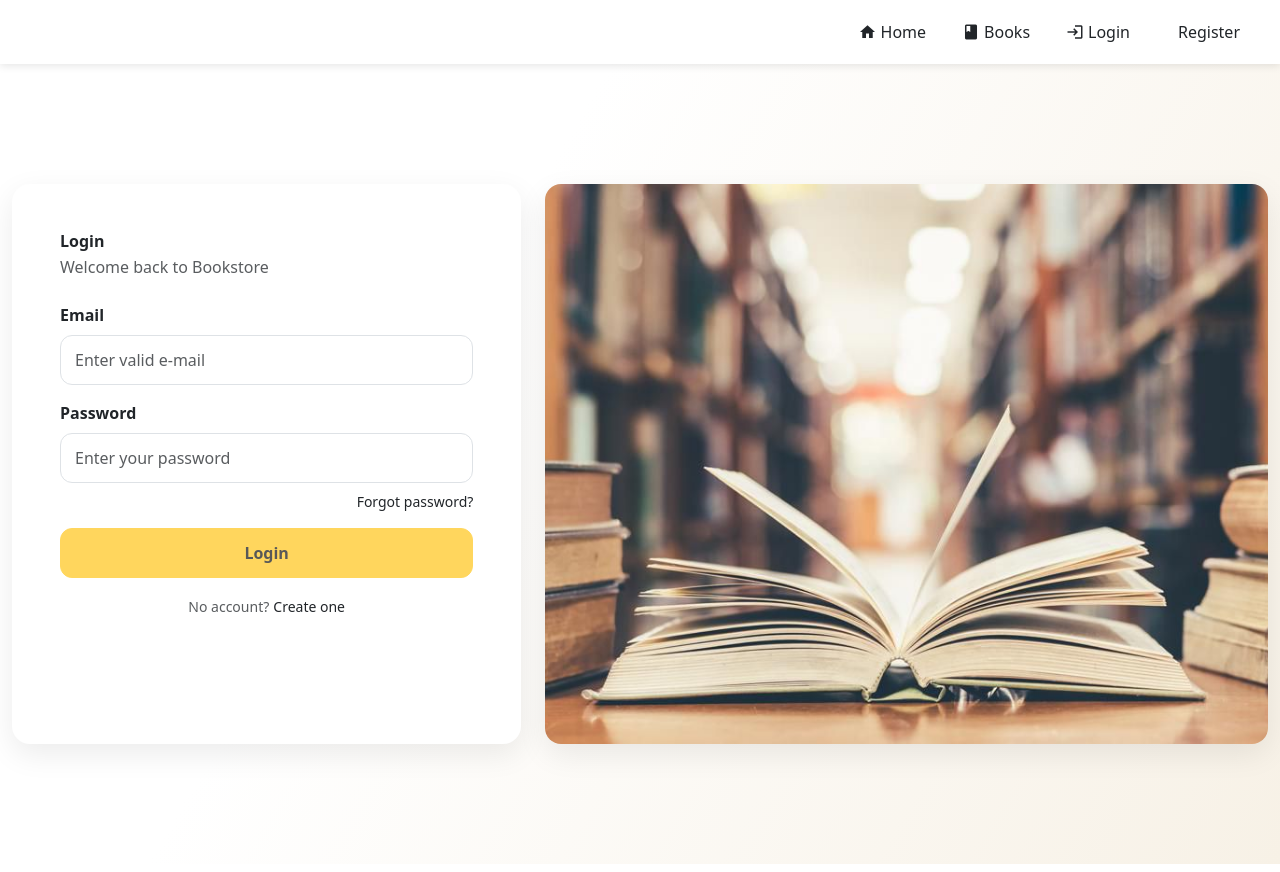
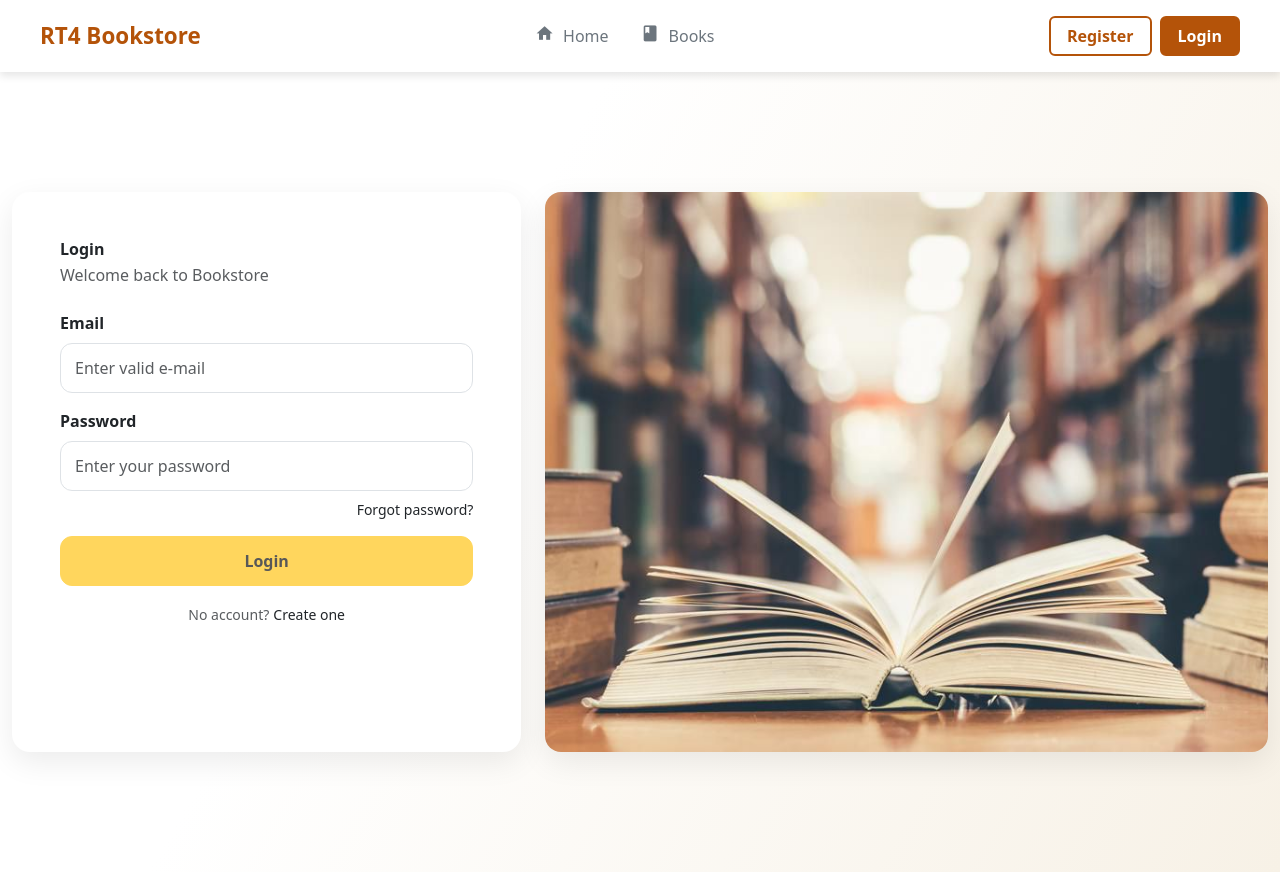
Before and after one commit to Mayess03/RT4_bookstore, an Angular app in the folder client/: page /auth/login in a window 1280 px wide. Built offline with nearby package versions, Linux system fonts and the light colour scheme.

Commit message:
fixed navbar

```diff
--- a/client/src/app/components/admin/admin-users/admin-users.component.html
+++ b/client/src/app/components/admin/admin-users/admin-users.component.html
@@ -22,7 +22,6 @@
             <div class="user-text">
               <div class="book-title" [routerLink]="['/admin/users', u.id]" style="cursor: pointer;">
   {{ u.firstName }} {{ u.lastName }}
-  <span class="role-badge">{{ u.role }}</span>
 </div>
 
 
--- a/client/src/app/components/admin/admin.component.html
+++ b/client/src/app/components/admin/admin.component.html
@@ -1,5 +1,3 @@
-<app-admin-navbar></app-admin-navbar>
-
 <div class="admin-content">
   <router-outlet></router-outlet>
   @if (newOrderNotification()) {
--- a/client/src/app/components/admin/admin.component.ts
+++ b/client/src/app/components/admin/admin.component.ts
@@ -7,7 +7,7 @@ import { Order } from '../../models';
 @Component({
   selector: 'app-admin',
   standalone: true,
-  imports: [RouterOutlet, AdminNavbarComponent],
+  imports: [RouterOutlet],
   templateUrl: './admin.component.html',
   styleUrls: ['./admin.component.css'],
 })
--- a/client/src/app/components/header/header.component.css
+++ b/client/src/app/components/header/header.component.css
@@ -1,69 +1,164 @@
-.navbar {
+/* ===================== NAVBAR ===================== */
+.user-navbar {
   position: sticky;
   top: 0;
+  left: 0;
+  width: 100%;
+  height: 72px;
+  background-color: #ffffff;
+  box-shadow: 0 4px 8px rgba(0, 0, 0, 0.1);
   z-index: 1000;
-  box-shadow: 0 2px 8px rgba(0, 0, 0, 0.1);
+  display: flex;
+  align-items: center;
 }
 
-.brand {
+/* Navbar container */
+.navbar-container {
+  display: flex;
+  justify-content: space-between;
+  align-items: center;
+  width: 100%;
+  max-width: 1200px;
+  margin: 0 auto;
+  height: 100%;
+}
+
+/* LEFT: Brand */
+.navbar-left .brand {
   display: flex;
   align-items: center;
   gap: 0.5rem;
+  font-size: 1.4rem;
+  font-weight: 700;
+  color: #B45309;
+  text-decoration: none;
+  cursor: pointer;
+}
+
+.navbar-left .brand mat-icon {
+  font-size: 1.75rem;
+}
+
+/* CENTER: Pages */
+.navbar-center {
+  display: flex;
+  flex: 1;
+  justify-content: center; /* center links */
+  gap: 2rem;
+}
+
+.nav-link {
+  display: flex;
+  align-items: center;
+  gap: 0.25rem;
+  font-weight: 500;
+  color: #6c757d; /* default gray */
+  text-decoration: none;
+  transition: color 0.2s ease, border-bottom 0.2s ease;
+}
+
+.nav-link.active,
+.nav-link:hover {
+  color: #B45309;
+  border-bottom: 2px solid #B45309;
+  padding-bottom: 4px;
+}
+
+.nav-link mat-icon {
+  font-size: 1.2rem;
+}
+
+/* RIGHT: Auth buttons */
+.navbar-right {
+  display: flex;
+  align-items: center;
+  gap: 0.5rem;
+}
+
+.auth-btn {
+  display: flex;
+  align-items: center;
+  gap: 0.25rem;
+  padding: 0.5rem 1rem;
+  font-weight: 600;
+  border: none;
+  border-radius: 6px;
+  cursor: pointer;
+  transition: background 0.2s;
   text-decoration: none;
   color: white;
-  font-size: 1.25rem;
-  font-weight: 700;
-  cursor: pointer;
-  transition: opacity 0.3s ease;
 }
 
-.brand:hover {
-  opacity: 0.9;
+.auth-btn mat-icon {
+  font-size: 1.2rem;
 }
 
-.brand mat-icon {
-  font-size: 1.75rem;
-  width: 1.75rem;
-  height: 1.75rem;
+/* ===================== AUTH BUTTONS ===================== */
+.auth-btn {
+  display: flex;
+  align-items: center;
+  justify-content: center;
+  gap: 0.25rem;
+  padding: 0.5rem 1rem;
+  font-weight: 600;
+  border-radius: 6px;
+  cursor: pointer;
+  transition: all 0.2s ease;
+  text-decoration: none;
+  height: 40px; /* fixed height */
+  box-sizing: border-box; /* include border in size */
 }
 
-.spacer {
-  flex: 1 1 auto;
+/* Login button (solid) */
+.login-btn {
+  background-color: #B45309;
+  color: white;
+  border: 2px solid #B45309; /* same thickness as register */
 }
 
-.nav-links {
-  display: flex;
-  gap: 0.5rem;
-  align-items: center;
+.login-btn:hover {
+  background-color: #c7702d;
+  border-color: #c7702d;
 }
 
-.nav-links button {
-  font-weight: 500;
+/* Register button (outline) */
+.register-btn {
+  background-color: transparent;
+  color: #B45309;
+  border: 2px solid #B45309;
 }
 
-.nav-links button mat-icon {
-  margin-right: 0.25rem;
+.register-btn:hover {
+  background-color: #B45309;
+  color: white;
+  border-color: #B45309;
 }
 
+/* Logout button (solid) */
 .logout-btn {
-  margin-left: 1rem;
+  background-color: #B45309;
+  color: white;
+  border: 2px solid #B45309;
 }
+
+.logout-btn:hover {
+  background-color: #c7702d;
+  border-color: #c7702d;
+}
+
+
 
 /* Responsive */
 @media (max-width: 768px) {
-  .brand span {
+  .navbar-center {
+    gap: 1rem;
+  }
+
+  .nav-link span {
+    display: none; /* hide text if needed for small screens */
+  }
+
+  .auth-btn span {
     display: none;
   }
-
-  .nav-links button span {
-    display: none;
-  }
-
-  .nav-links button mat-icon {
-    margin-right: 0;
-  }
-
-  .nav-links {
-    gap: 0.25rem;
-  }
 }
--- a/client/src/app/components/header/header.component.html
+++ b/client/src/app/components/header/header.component.html
@@ -1,58 +1,66 @@
-<mat-toolbar color="primary" class="navbar">
-  <!-- Logo/Brand -->
+@if (!isAdmin()) {
+  <nav class="user-navbar">
+    <div class="navbar-container">
+
+      <!-- LEFT: Brand -->
+      <div class="navbar-left">
         <a routerLink="/" class="brand">
-    <mat-icon>menu_book</mat-icon>
-    <span>RT4 Bookstore</span>
+          RT4 Bookstore
         </a>
+      </div>
 
-  <span class="spacer"></span>
-
-  <!-- Navigation Links -->
-  <nav class="nav-links">
-    <button mat-button routerLink="/">
+      <!-- CENTER: Pages -->
+      <div class="navbar-center">
+        <a routerLink="/" routerLinkActive="active" [routerLinkActiveOptions]="{ exact: true }" class="nav-link">
           <mat-icon>home</mat-icon>
           Home
-    </button>
-
-    <button mat-button routerLink="/books">
+        </a>
+        <a routerLink="/books" routerLinkActive="active" class="nav-link">
           <mat-icon>book</mat-icon>
           Books
-    </button>
-
+        </a>
         @if (isLoggedIn()) {
-      <button mat-button routerLink="/cart">
+          <a routerLink="/cart" routerLinkActive="active" class="nav-link">
             <mat-icon>shopping_cart</mat-icon>
             Cart
-      </button>
-
-      <button mat-button routerLink="/orders">
+          </a>
+          <a routerLink="/orders" routerLinkActive="active" class="nav-link">
             <mat-icon>receipt</mat-icon>
             Orders
-      </button>
-
-      <button mat-button routerLink="/profile">
+          </a>
+          <a routerLink="/wishlist" routerLinkActive="active" class="nav-link">
+            <mat-icon>favorite</mat-icon>
+            Wishlist
+          </a>
+          <a routerLink="/profile" routerLinkActive="active" class="nav-link">
             <mat-icon>person</mat-icon>
             Profile
+          </a>
+        }
+      </div>
+
+      <!-- RIGHT: Auth buttons -->
+      <div class="navbar-right">
+        @if (!isLoggedIn()) {
+          <button class="auth-btn register-btn" routerLink="/auth/register">
+            Register
           </button>
-
-      <button mat-button routerLink="/wishlist">
-        <mat-icon>favorite</mat-icon>
-        Wishlist
+          <button class="auth-btn login-btn" routerLink="/auth/login">
+            Login
           </button>
-
-      <button mat-button (click)="onLogout()" class="logout-btn">
-        <mat-icon>logout</mat-icon>
+        }
+        @if (isLoggedIn()) {
+          <button class="auth-btn logout-btn" (click)="onLogout()">
             Logout
           </button>
         }
+      </div>
 
-    @if (!isLoggedIn()) {
-      <button mat-button routerLink="/auth/login">
-        <mat-icon>login</mat-icon>
-        Login
-      </button>
+    </div>
+  </nav>
+}
 
-      <button mat-raised-button color="accent" routerLink="/auth/register">Register</button>
+
+@if (isAdmin()) {
+  <app-admin-navbar></app-admin-navbar>
 }
-  </nav>
-</mat-toolbar>
--- a/client/src/app/models/user.model.ts
+++ b/client/src/app/models/user.model.ts
@@ -6,6 +6,11 @@
  *
  * Why? Type safety - prevents bugs by catching errors before runtime
  */
+export enum Role {
+  ADMIN = 'ADMIN',
+  USER = 'USER',
+}
+
 
 export interface User {
   id: string;              // UUID from database
--- a/client/src/app/services/auth.service.ts
+++ b/client/src/app/services/auth.service.ts
@@ -1,7 +1,7 @@
 import { Injectable, signal, computed } from '@angular/core';
 import { tap } from 'rxjs/operators';
 import { ApiService } from './api.service';
-import { AuthResponse, LoginDto, RegisterDto, User } from '../models/user.model';
+import { AuthResponse, LoginDto, RegisterDto, Role, User } from '../models/user.model';
 
 
 @Injectable({ providedIn: 'root' })
@@ -15,6 +15,8 @@ export class AuthService extends ApiService {
   // Computed signals
   currentUser = computed(() => this.currentUserSignal());
   isLoggedIn = computed(() => !!this.currentUserSignal());
+  isAdmin = computed(() => this.currentUserSignal()?.role?.toLowerCase() === 'admin');
+
 
   constructor() {
     super();
--- a/client/src/app/services/profil.service.ts
+++ b/client/src/app/services/profil.service.ts
@@ -14,6 +14,7 @@ export class ProfilService extends ApiService {
         ...user,
         firstName: (user as any).first_name ?? user.firstName,
         lastName: (user as any).last_name ?? user.lastName,
+        role: (user as any).role ?? 'USER',
       }))
     );
   }
```
Also changed, not shown: client/src/app/app.html (+0 -11 lines), client/src/app/components/header/header.component.ts (+16 -18 lines), 1 other file (tests, documents, lock files or other folders). Lines whose indentation alone changed are shown as unchanged.
